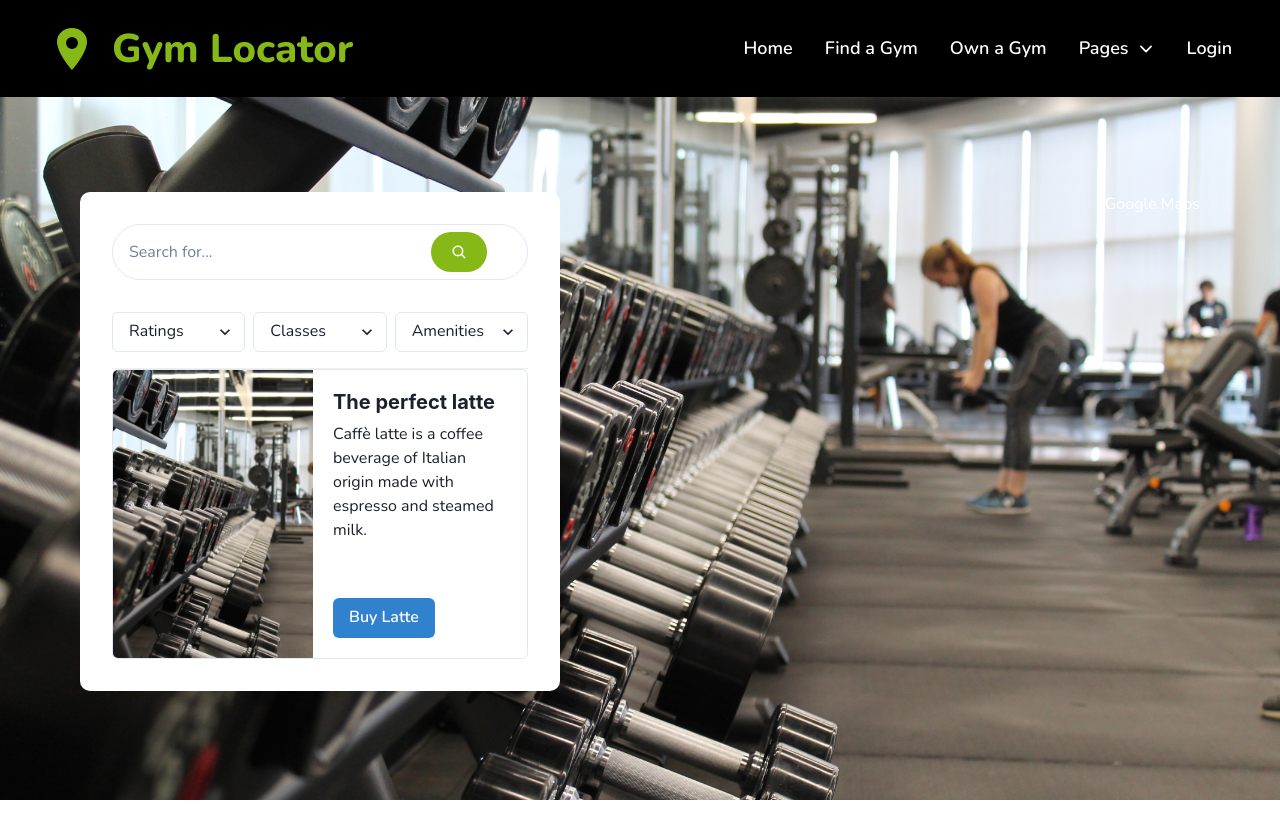
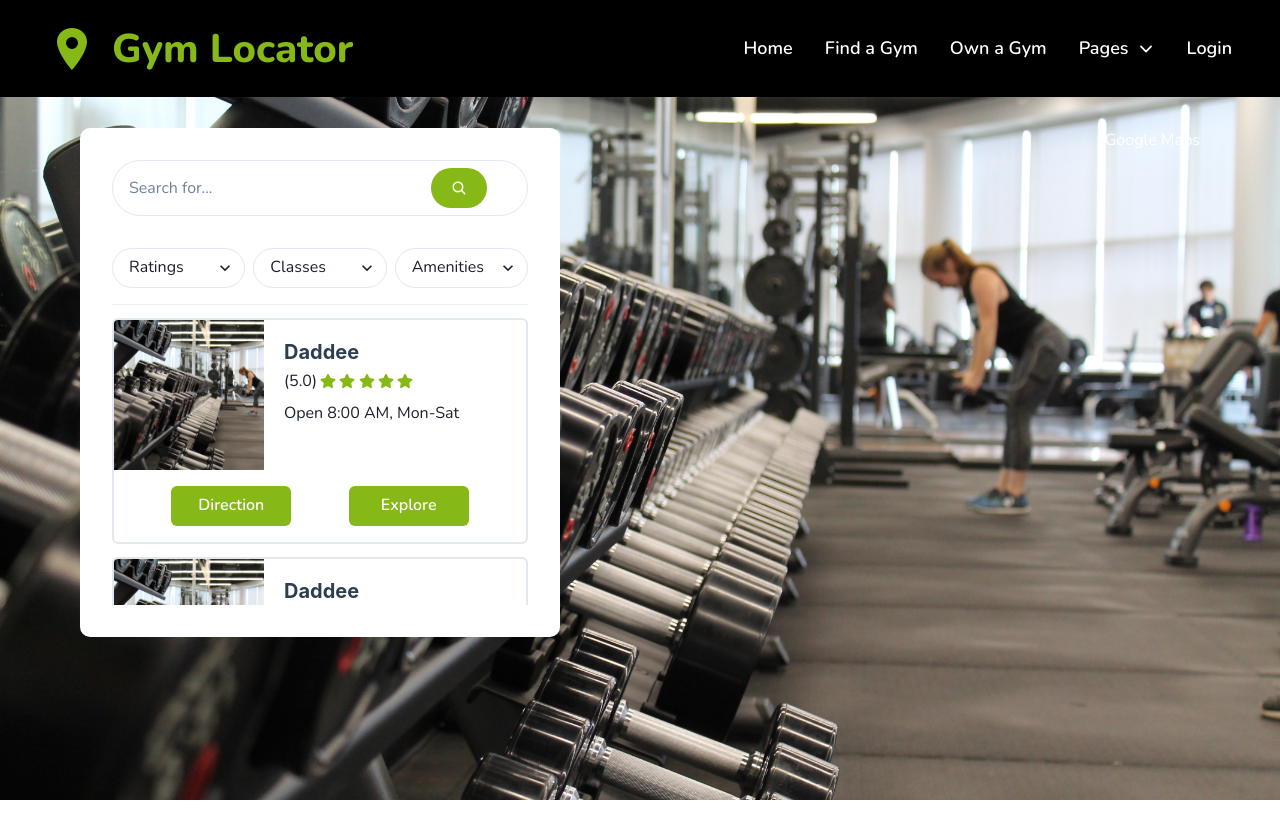
Before and after one commit to leonelcaroc/gymlocator, a React (Vite) app in the folder frontend/: page /explore in a window 1280 px wide. Built offline with nearby package versions, Linux system fonts and the light colour scheme.

Commit message:
update explore

```diff
--- a/frontend/src/components/ExploreBox/ExploreBox.jsx
+++ b/frontend/src/components/ExploreBox/ExploreBox.jsx
@@ -56,21 +56,31 @@ const ExploreBox = () => {
         </InputRightElement>
       </InputGroup>
       <Flex marginBottom="1rem">
-        <Select placeholder="Ratings" marginRight="0.5rem">
+        <Select
+          placeholder="Ratings"
+          marginRight="0.5rem"
+          borderRadius="20px"
+          cursor="pointer"
+        >
           <option value="5">5 stars</option>
           <option value="4">4 stars</option>
           <option value="3">3 stars</option>
           <option value="2">2 stars</option>
           <option value="1">1 stars</option>
         </Select>
-        <Select placeholder="Classes" marginRight="0.5rem">
+        <Select
+          placeholder="Classes"
+          marginRight="0.5rem"
+          borderRadius="20px"
+          cursor="pointer"
+        >
           <option value="Yoga">Yoga</option>
           <option value="Pilates">Pilates</option>
           <option value="Zumba">Zumba</option>
           <option value="Spinning">Spinning</option>
           <option value="Aerobics">Aerobics</option>
         </Select>
-        <Select placeholder="Amenities">
+        <Select placeholder="Amenities" borderRadius="20px" cursor="pointer">
           <option value="Pool">Pool</option>
           <option value="Sauna">Sauna</option>
           <option value="Steam Room">Steam Room</option>
@@ -79,7 +89,9 @@ const ExploreBox = () => {
         </Select>
       </Flex>
       <Divider />
-      <Box>
+      <Box maxHeight="300px" overflow="auto">
+        <ExploreGymCard />
+        <ExploreGymCard />
         <ExploreGymCard />
       </Box>
     </Flex>
--- a/frontend/src/components/ExploreGymCard/ExploreGymCard.jsx
+++ b/frontend/src/components/ExploreGymCard/ExploreGymCard.jsx
@@ -1,5 +1,8 @@
 import React from "react";
 import {
+  Flex,
+  Icon,
+  Box,
   Card,
   Image,
   Stack,
@@ -8,34 +11,61 @@ import {
   Text,
   CardFooter,
   Button,
+  HStack,
 } from "@chakra-ui/react";
 import gym from "../../assets/images/gym-sample.jpg";
+import { FaStar } from "react-icons/fa";
 
 const ExploreGymCard = () => {
   return (
     <Card
-      direction={{ base: "column", sm: "row" }}
+      direction="column"
       overflow="hidden"
       variant="outline"
+      marginBlock="0.8rem"
+      borderWidth="2px"
     >
-      <Image objectFit="cover" maxW={{ base: "100%", sm: "200px" }} src={gym} />
+      <Flex>
+        <Image src={gym} alt="" boxSize="150px" objectFit="cover" />
 
-      <Stack>
-        <CardBody>
-          <Heading size="md">The perfect latte</Heading>
+        <Stack>
+          <CardBody>
+            <Heading size="md" color="brand.200">
+              Daddee
+            </Heading>
+            <HStack direction="row" spacing="0.2rem" marginTop="0.3rem">
+              <Text>(5.0)</Text>
+              <Icon as={FaStar} color="brand.100" />
+              <Icon as={FaStar} color="brand.100" />
+              <Icon as={FaStar} color="brand.100" />
+              <Icon as={FaStar} color="brand.100" />
+              <Icon as={FaStar} color="brand.100" />
+            </HStack>
 
-          <Text py="2">
-            Caffè latte is a coffee beverage of Italian origin made with
-            espresso and steamed milk.
-          </Text>
-        </CardBody>
-
-        <CardFooter>
-          <Button variant="solid" colorScheme="blue">
-            Buy Latte
-          </Button>
-        </CardFooter>
-      </Stack>
+            <Text py="2">Open 8:00 AM, Mon-Sat</Text>
+          </CardBody>
+        </Stack>
+      </Flex>
+      <Flex justifyContent="space-evenly" marginBlock="1rem">
+        <Button
+          variant="solid"
+          bgColor="brand.100"
+          color="neutral.100"
+          width="120px"
+          _hover={{ color: "brand.100", bgColor: "gray.200" }}
+        >
+          Direction
+        </Button>
+        <Button
+          variant="solid"
+          bgColor="brand.100"
+          color="neutral.100"
+          width="120px"
+          _hover={{ color: "brand.100", bgColor: "gray.200" }}
+        >
+          Explore
+        </Button>
+      </Flex>
     </Card>
   );
 };
--- a/frontend/src/layout/Nav/Nav.jsx
+++ b/frontend/src/layout/Nav/Nav.jsx
@@ -8,7 +8,11 @@ const Nav = ({ isScrolled }) => {
     <Box as="nav">
       <HStack spacing="">
         <NavButton isScrolled={isScrolled} buttonName="Home" route="/" />
-        <NavButton isScrolled={isScrolled} buttonName="Find a Gym" route="/" />
+        <NavButton
+          isScrolled={isScrolled}
+          buttonName="Find a Gym"
+          route="/explore"
+        />
         <NavButton isScrolled={isScrolled} buttonName="Own a Gym" route="/" />
         <NavMenuButton isScrolled={isScrolled} buttonName="Pages" route="/" />
         <NavButton isScrolled={isScrolled} buttonName="Login" route="/" />
--- a/frontend/src/pages/Explore.jsx
+++ b/frontend/src/pages/Explore.jsx
@@ -12,11 +12,11 @@ const Explore = () => {
       backgroundPosition="center"
       backgroundRepeat="no-repeat"
       backgroundSize="cover"
-      height="100vh"
+      minHeight="100vh"
     >
       <Header />
       <Flex
-        paddingTop="12rem"
+        paddingTop="8rem"
         paddingBottom="8rem"
         marginInline="auto"
         width="full"
```
